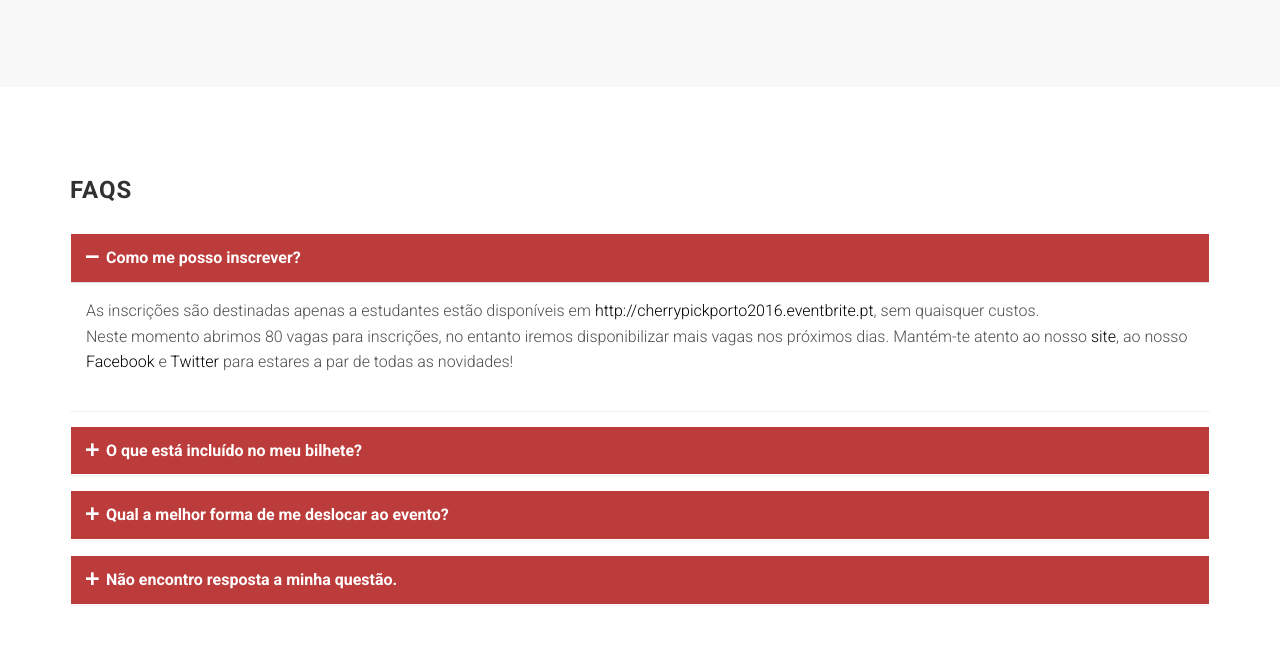
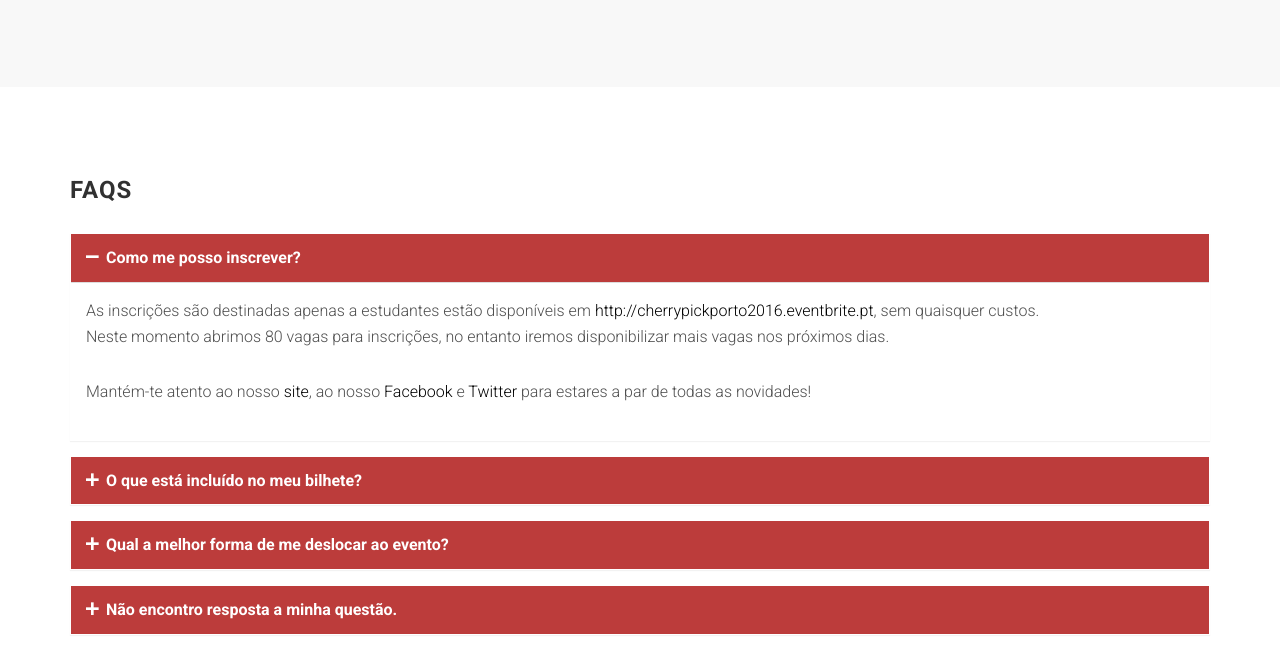
Before and after one commit to dnamorim/dnamorim.github.io, a website: page index.html in a window 1280 px wide. Both pictures are taken after a click on the button "Como me posso inscrever?". Shown: the part 7426-8084 px from the top of the page. Drawn offline with Linux system fonts and the light colour scheme; files whose address does not match are found by name.

Commit message:
Bug fix on FAQs.

```diff
--- a/index.html
+++ b/index.html
@@ -1002,7 +1002,8 @@
 
                         <div id="collapseOne" class="panel-collapse collapse" role="tabpanel" aria-labelledby="headingOne">
                             <div class="panel-body">
-                                As inscrições são destinadas apenas a estudantes estão disponíveis em <a href="http://cherrypickporto2016.eventbrite.pt">http://cherrypickporto2016.eventbrite.pt</a>, sem quaisquer custos.<br>Neste momento abrimos 80 vagas para inscrições, no entanto iremos disponibilizar mais vagas nos próximos dias. Mantém-te atento ao nosso <a href="http://cherrypick.nei-isep.org">site</a>, ao nosso <a href="http://facebook.com/nei.isep" target="_blank">Facebook</a> e <a href="http://twitter.com/nei_isep" target="_blank">Twitter</a> para estares a par de todas as novidades!
+                                <p>As inscrições são destinadas apenas a estudantes estão disponíveis em <a href="http://cherrypickporto2016.eventbrite.pt">http://cherrypickporto2016.eventbrite.pt</a>, sem quaisquer custos. <br>Neste momento abrimos 80 vagas para inscrições, no entanto iremos disponibilizar mais vagas nos próximos dias.</p>
+                                Mantém-te atento ao nosso <a href="http://cherrypick.nei-isep.org">site</a>, ao nosso <a href="http://facebook.com/nei.isep" target="_blank">Facebook</a> e <a href="http://twitter.com/nei_isep" target="_blank">Twitter</a> para estares a par de todas as novidades!
                             </div>
                         </div>
                     </div>
@@ -1016,7 +1017,7 @@
 
                         <div id="collapseTwo" class="panel-collapse collapse" role="tabpanel" aria-labelledby="headingTwo">
                             <div class="panel-body">
-                               Graças ao apoio da Associação de Estudantes do ISEP e dos nossos sponsors, vamos-te oferecer <b>Coffee Breaks</b> e o teu bilhete vai-te dar acesso a todas as <b>Talks</b>, momentos de <b>Networking</b> e <b>Goodies</b>, bem como a possibilidade de te inscreveres nos nossos <b>Workshops</b> durante o evento.
+                               Graças ao apoio da Associação de Estudantes do ISEP e dos nossos sponsors, vamos-te oferecer <b>Coffee Breaks</b> e o teu bilhete vai-te dar acesso a todas as <b>Talks</b>, momentos de <b>Networking</b> e <b>Goodies</b>, bem como a possibilidade de te inscreveres nos <b>Workshops</b> que irão ocorrer durante o evento.
                            </div>
                        </div>
                    </div>
```
